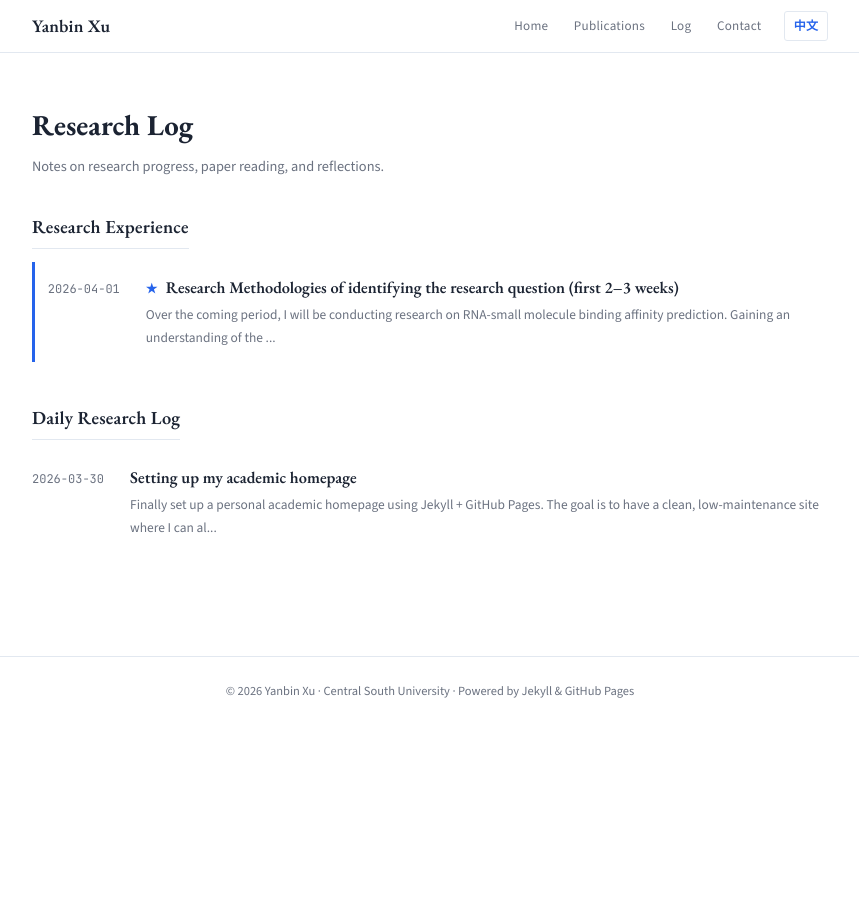
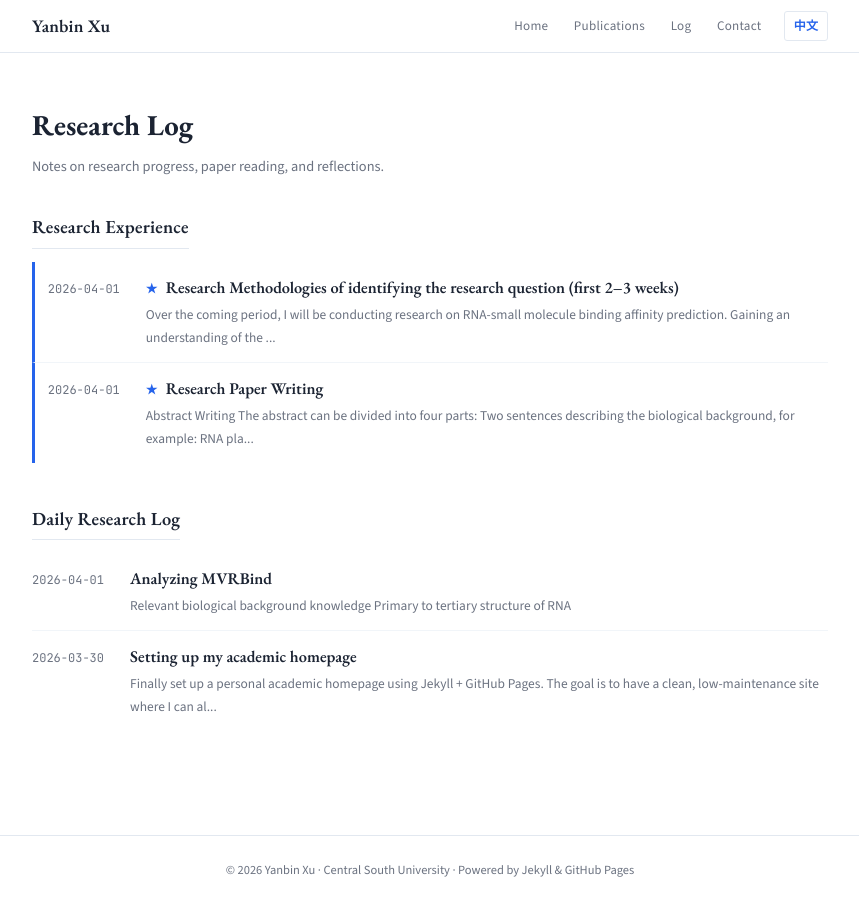
Before and after one commit to HEIMA-programmer/HEIMA-programmer.github.io, a Jekyll site: the page built from blog.html, in a window 1280 px wide. Shown: the whole page, without its empty margins (210-1069 px from the left). Built offline with Jekyll 4.4.1, drawn with Linux system fonts in a browser that asks for light colours; some of the changed lines change nothing that is shown.

Commit message:
2026-4-01-note

```diff
--- /dev/null
+++ b/_posts/2026-04-01-MVRBind.md
@@ -0,0 +1,17 @@
+---
+layout: post
+title: "Analyzing MVRBind"
+tags: [paper]
+---
+
+### Relevant biological background knowledge
+[Primary to tertiary structure of RNA](https://blog.csdn.net/xiaobai1_1/article/details/103493936)
+
+### Problem Addressed
+Construct a model prediction that can integrate **multi-view** and **multi-scale** information, and can effectively predict the RNA-small molecule affinity binding point on the **apo** structure  (the "free" state when RNA is not bound to the small molecule) and multi-conformational RNAs
+
+### Dataset Used
+
+### Core Innovation
+
+### Limitations
--- /dev/null
+++ b/_posts/2026-04-01-research-paper-writing.md
@@ -0,0 +1,21 @@
+---
+layout: post
+title: "Research Paper Writing"
+tags: [skills]
+category: experience
+---
+
+
+### Abstract Writing
+The abstract can be divided into four parts:
+- Two sentences describing the biological background, for example: RNA plays an important role in biological regulation, so the positioning of RNA-targeted drugs has become an important research topic.
+- A one-sentence summary of existing methodological limitations, such as the challenges of fusing multi-level structured data
+- Describe the model and methods of this paper
+- Finally, sufficient experiments prove that this method outperforms other existing methods, especially under what circumstances
+
+### Introduction Writing
+The Introduction part can be divided into four paragraphs:
+- The first paragraph specifically explains the biological background and demonstrates the importance of this topic through specific cases.
+- The second paragraph explains the limitations of wet experiments, and then introduces existing methods, starting from traditional methods to existing deep learning methods, methods migrated from other fields, etc.
+- The third paragraph explains that although existing methods have achieved many results, there are still many challenges. List them one by one and give examples of the methods.
+- The fourth paragraph explains what framework and modules this method proposes to address these challenges. The final experiment proves that it is the best and performs particularly well in certain experimental settings that are consistent with real-life scenarios.
```
Also changed, not shown: _posts/2026-03-30-homepage-setup.md (+1 -0 lines).
